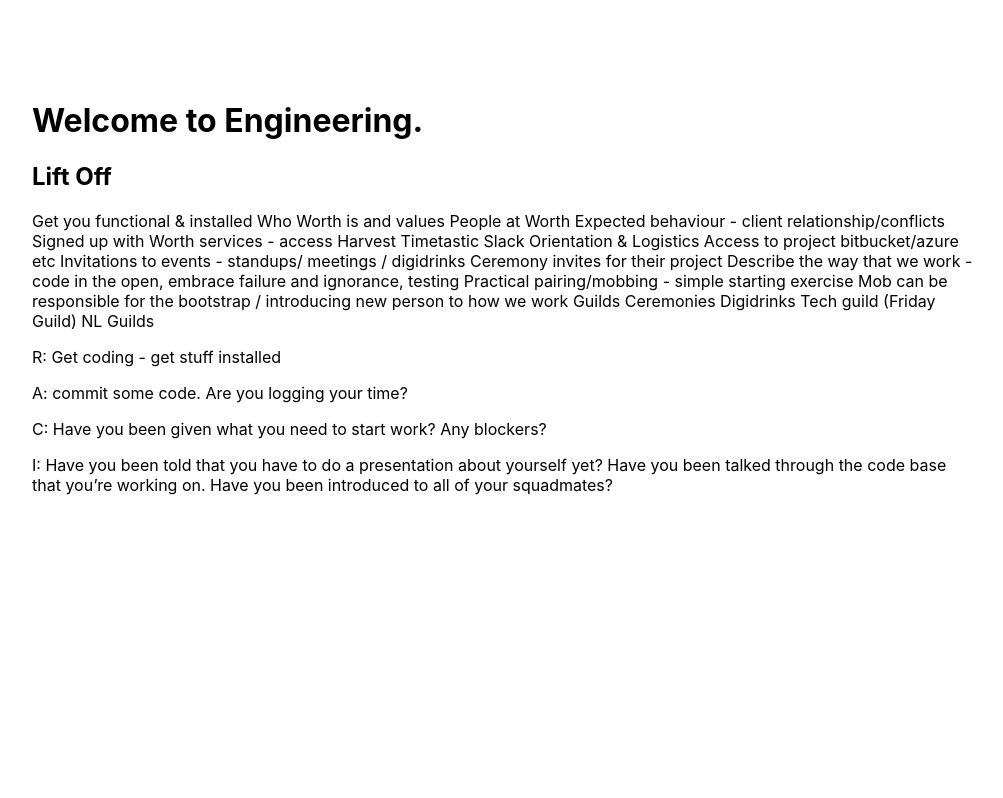
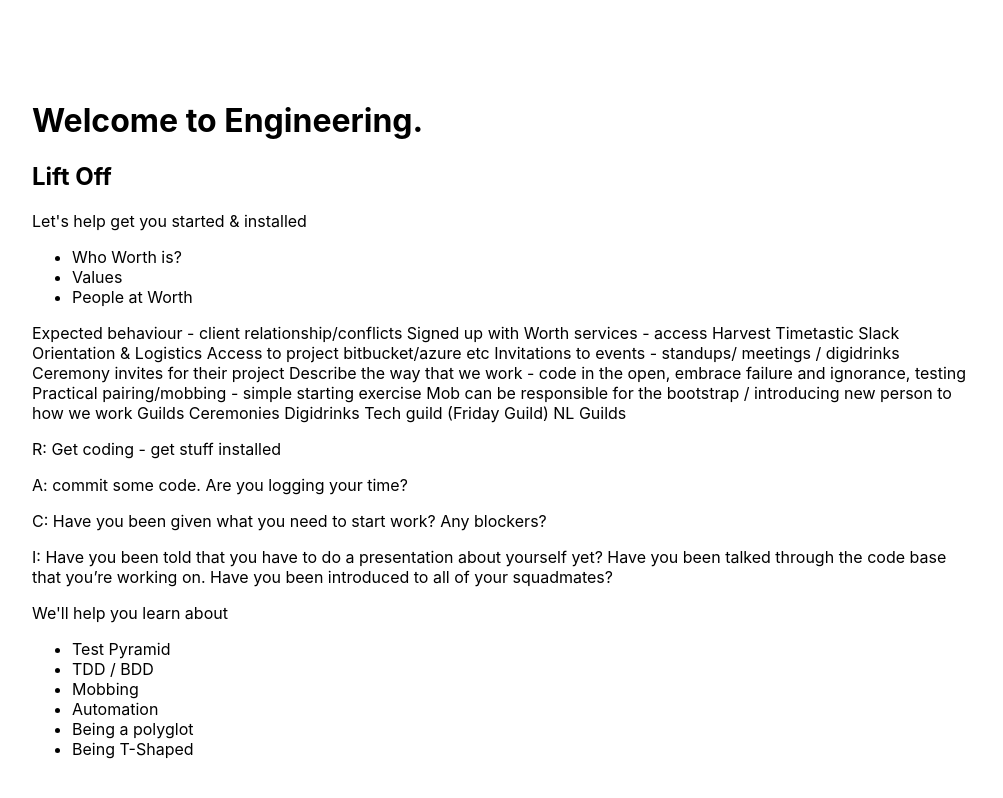
Before and after one commit to worthinternetsystems/new-starter, a Next.js app: page /launch/lift-off in a window 1280 px wide. Shown: the top 798 px of the page, without its empty margins (136-1139 px from the left). Built offline with nearby package versions, Linux system fonts and the light colour scheme.

Commit message:
Correct some narrative

```diff
--- a/pages/index.js
+++ b/pages/index.js
@@ -10,6 +10,7 @@
       </Head>
 
       <main>
+
       <ul>
       <li><Link href="/launch/lift-off"><a>Lift off!</a></Link></li>
       <li><Link href="/launch/ignition"><a>Ignition</a></Link></li>
--- a/pages/launch/lift-off.js
+++ b/pages/launch/lift-off.js
@@ -12,7 +12,16 @@
         <h1>Welcome to Engineering.</h1>
 
         <h2>Lift Off</h2>
-        Get you functional & installed Who Worth is and values People at Worth
+
+    <p>Let's help get you started & installed </p>
+
+
+    <ul>
+      <li>Who Worth is?</li>
+      <li>Values</li>
+      <li>People at Worth</li>
+    </ul>
+
         Expected behaviour - client relationship/conflicts Signed up with Worth
         services - access Harvest Timetastic Slack Orientation & Logistics
         Access to project bitbucket/azure etc Invitations to events - standups/
@@ -30,7 +39,17 @@
           working on. Have you been introduced to all of your squadmates?
         </p>
 
-      </main>
+        We'll help you learn about
+
+        <ul>
+          <li>Test Pyramid</li>
+          <li>TDD / BDD</li>
+          <li>Mobbing</li>
+    <li>Automation</li>
+    <li>Being a polyglot</li>
+    <li>Being T-Shaped</li>
+    </ul>
+    </main>
 
       <style jsx>{`
         .container {
```
